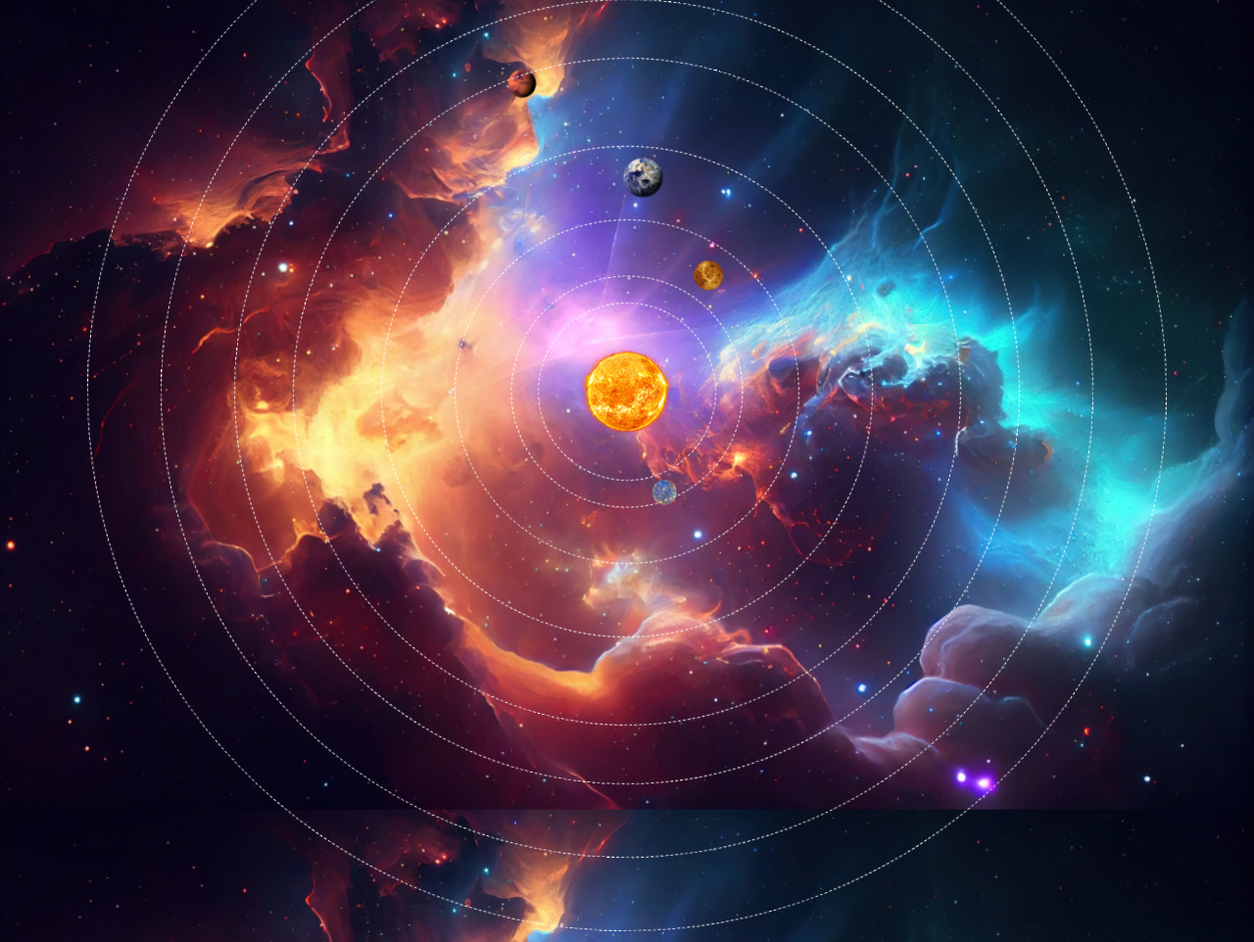
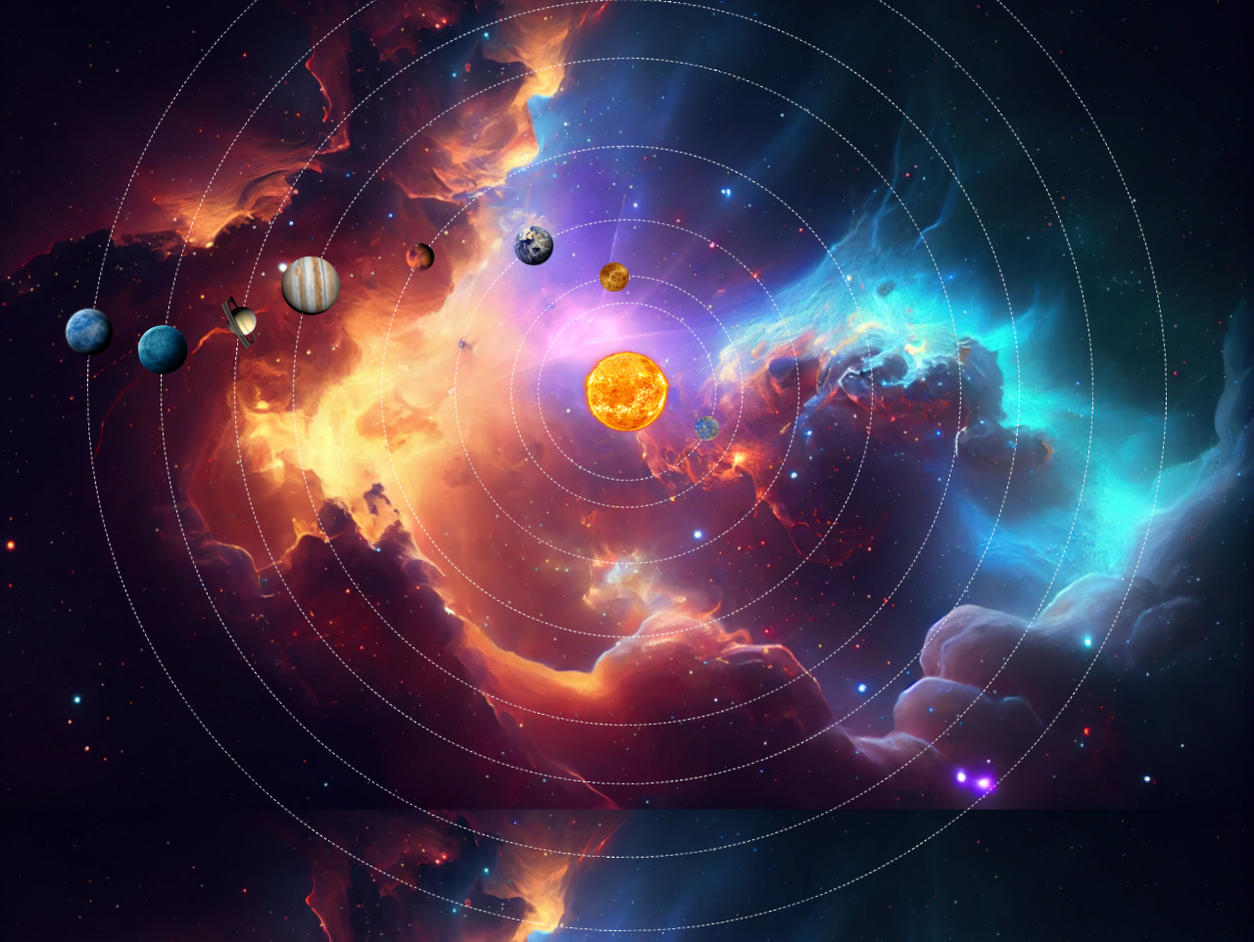
Before and after one commit to enhhtogtoh/node.js, a website: page dom/animations/index.html in a window 1280 px wide. Shown: the whole page at 98% size. Drawn offline with Linux system fonts and the light colour scheme.

Commit message:
animation

```diff
--- a/dom/animations/index.css
+++ b/dom/animations/index.css
@@ -34,14 +34,9 @@ body {
   width: var(--width-image);
   height: var(--height-image);
   background: var(--image-url) center/cover no-repeat;
+  animation: test1 var(--planet-duration) linear infinite;
 }
-
-/* .center-position-mercury {
-  width: 180px;
-  height: 180px;
-  animation: test 8.8s linear infinite;
-}
-@keyframes test {
+@keyframes test1 {
   from {
     transform: translate(-50%, -50%) rotate(0deg);
   }
@@ -49,231 +44,15 @@ body {
     transform: translate(-50%, -50%) rotate(360deg);
   }
 }
-.center-position-venus {
-  width: 235px;
-  height: 235px;
-  animation: position-venus 22.5s linear infinite;
+.planet {
+  position: absolute;
+  top: var(--top);
 }
-@keyframes position-venus {
-  from {
-    transform: translate(-50%, -50%) rotate(0deg);
-  }
-  to {
-    transform: translate(-50%, -50%) rotate(360deg);
-  }
-}
-.center-position-earth {
-  width: 350px;
-  height: 350px;
-  animation: position-earth 36.5s linear infinite;
-}
-@keyframes position-earth {
-  from {
-    transform: translate(-50%, -50%) rotate(0deg);
-  }
-  to {
-    transform: translate(-50%, -50%) rotate(360deg);
-  }
-}
-.center-position-mars {
-  width: 500px;
-  height: 500px;
-  animation: position-mars 68.7s linear infinite;
-}
-@keyframes position-mars {
-  from {
-    transform: translate(-50%, -50%) rotate(0deg);
-  }
-  to {
-    transform: translate(-50%, -50%) rotate(360deg);
-  }
-}
-.center-position-jupiter {
-  width: 680px;
-  height: 680px;
-  animation: position-jupiter 118.6s linear infinite;
-}
-@keyframes position-jupiter {
-  from {
-    transform: translate(-50%, -50%) rotate(0deg);
-  }
-  to {
-    transform: translate(-50%, -50%) rotate(360deg);
-  }
-}
-.center-position-saturn {
-  width: 800px;
-  height: 800px;
-  animation: position-saturn 294.6s linear infinite;
-}
-@keyframes position-saturn {
-  from {
-    transform: translate(-50%, -50%) rotate(0deg);
-  }
-  to {
-    transform: translate(-50%, -50%) rotate(360deg);
-  }
-}
-.center-position-uranus {
-  width: 950px;
-  height: 950px;
-  animation: position-uranus 840s linear infinite;
-}
-@keyframes position-uranus {
-  from {
-    transform: translate(-50%, -50%) rotate(0deg);
-  }
-  to {
-    transform: translate(-50%, -50%) rotate(360deg);
-  }
-}
-.center-position-neptune {
-  width: 1100px;
-  height: 1100px;
-  animation: position-neptune 1600s linear infinite;
-}
-@keyframes position-neptune {
-  from {
-    transform: translate(-50%, -50%) rotate(0deg);
-  }
-  to {
-    transform: translate(-50%, -50%) rotate(360deg);
-  }
-} */
 .orbit {
-  border: 1.5px dashed, white;
+  border: 1.5px dashed white;
   border-radius: 50%;
   position: absolute;
   top: 50%;
   left: 50%;
   transform: translate(-50%, -50%);
 }
-
-/* .mercury {
-  width: 25px;
-  height: 25px;
-  position: absolute;
-  top: 50px;
-  left: 10px;
-  animation: mercury 5.86s linear infinite;
-}
-@keyframes mercury {
-  from {
-    transform: translate(-50%, -50%) rotate(0deg);
-  }
-  to {
-    transform: translate(-50%, -50%) rotate(360deg);
-  }
-}
-.venus {
-  width: 30px;
-  height: 30px;
-  position: absolute;
-  top: 70px;
-  left: 10px;
-  animation: venus 24.3s linear infinite;
-}
-@keyframes venus {
-  from {
-    transform: translate(-50%, -50%) rotate(0deg);
-  }
-  to {
-    transform: translate(-50%, -50%) rotate(360deg);
-  }
-}
-.earth {
-  width: 40px;
-  height: 40px;
-  position: absolute;
-  top: 95px;
-  left: 20px;
-  animation: earth 1s linear infinite;
-}
-@keyframes earth {
-  from {
-    transform: translate(-50%, -50%) rotate(0deg);
-  }
-  to {
-    transform: translate(-50%, -50%) rotate(360deg);
-  }
-}
-.mars {
-  width: 30px;
-  height: 30px;
-  position: absolute;
-  top: 145px;
-  left: 23px;
-  animation: mars 1.025s linear infinite;
-}
-@keyframes mars {
-  from {
-    transform: translate(-50%, -50%) rotate(0deg);
-  }
-  to {
-    transform: translate(-50%, -50%) rotate(360deg);
-  }
-}
-.jupiter {
-  width: 60px;
-  height: 60px;
-  position: absolute;
-  top: 180px;
-  left: 40px;
-  animation: jupiter 0.41s linear infinite;
-}
-@keyframes jupiter {
-  from {
-    transform: translate(-50%, -50%) rotate(0deg);
-  }
-  to {
-    transform: translate(-50%, -50%) rotate(360deg);
-  }
-}
-.saturn {
-  width: 50px;
-  height: 50px;
-  position: absolute;
-  top: 160px;
-  left: 80px;
-  animation: saturn 0.45s linear infinite;
-}
-@keyframes saturn {
-  from {
-    transform: translate(-50%, -50%) rotate(0deg);
-  }
-  to {
-    transform: translate(-50%, -50%) rotate(360deg);
-  }
-}
-.uranus {
-  width: 50px;
-  height: 50px;
-  position: absolute;
-  top: 210px;
-  left: 80px;
-  animation: uranus 0.717s linear infinite;
-}
-@keyframes uranus {
-  from {
-    transform: translate(-50%, -50%) rotate(0deg);
-  }
-  to {
-    transform: translate(-50%, -50%) rotate(360deg);
-  }
-}
-.neptune {
-  width: 50px;
-  height: 50px;
-  position: absolute;
-  top: 260px;
-  left: 82px;
-  animation: neptune 0.717s linear infinite;
-}
-@keyframes neptune {
-  from {
-    transform: translate(-50%, -50%) rotate(0deg);
-  }
-  to {
-    transform: translate(-50%, -50%) rotate(360deg);
-  }
-} */
--- a/dom/animations/index.html
+++ b/dom/animations/index.html
@@ -9,36 +9,7 @@
   <body>
     <div id="galaxy">
       <div class="sun"><img src="./sun.png" alt="sun" class="sun" /></div>
-      <!-- <div class="center-position-mercury orbit">
-        <img src="./mercury.png" alt="mercury" class="mercury" />
-      </div>
-      <div class="center-position-venus orbit">
-        <img src="./venus.png" alt="venus" class="venus" />
-      </div>
 
-      <div class="center-position-earth orbit">
-        <img src="./earth.png" alt="earth" class="earth" />
-      </div>
-
-      <div class="center-position-mars orbit">
-        <img src="./mars.png" alt="mars" class="mars" />
-      </div>
-
-      <div class="center-position-jupiter orbit">
-        <img src="./jupiter.png" alt="jupiter" class="jupiter" />
-      </div>
-
-      <div class="center-position-saturn orbit">
-        <img src="./saturn.png" alt="saturn" class="saturn" />
-      </div>
-
-      <div class="center-position-uranus orbit">
-        <img src="./uranus.png" alt="uranus" class="uranus" />
-      </div>
-
-      <div class="center-position-neptune orbit">
-        <img src="./neptune.png" alt="neptune" class="neptune" />
-      </div> -->
       <div
         class="center-position orbit"
         style="--orbit-duration: 8.8s; --height: 180px; --width: 180px"
@@ -50,9 +21,11 @@
             --width-image: 25px;
             --height-image: 25px;
             --image-url: url(./mercury.png);
+            --top: 90px;
           "
         ></div>
       </div>
+
       <div
         class="center-position orbit"
         style="--orbit-duration: 22.5s; --height: 235px; --width: 235px"
@@ -64,9 +37,11 @@
             --width-image: 30px;
             --height-image: 30px;
             --image-url: url(./venus.png);
+            --top: 110px;
           "
         ></div>
       </div>
+
       <div
         class="center-position orbit"
         style="--orbit-duration: 36.5s; --height: 350px; --width: 350px"
@@ -78,9 +53,11 @@
             --width-image: 40px;
             --height-image: 40px;
             --image-url: url(./earth.png);
+            --top: 150px;
           "
         ></div>
       </div>
+
       <div
         class="center-position orbit"
         style="--orbit-duration: 68.7s; --height: 500px; --width: 500px"
@@ -92,32 +69,73 @@
             --width-image: 30px;
             --height-image: 30px;
             --image-url: url(./mars.png);
+            --top: 220px;
           "
         ></div>
       </div>
+
       <div
         class="center-position orbit"
         style="--orbit-duration: 118.8s; --height: 680px; --width: 680px"
       >
-        <div class="planet center-image"></div>
+        <div
+          class="planet center-image"
+          style="
+            --planet-duration: 0.41s;
+            --width-image: 60px;
+            --height-image: 60px;
+            --image-url: url(./jupiter.png);
+            --top: 320px;
+          "
+        ></div>
       </div>
+
       <div
         class="center-position orbit"
         style="--orbit-duration: 294.8s; --height: 800px; --width: 800px"
       >
-        <div class="planet center-image"></div>
+        <div
+          class="planet center-image"
+          style="
+            --planet-duration: 0.45s;
+            --width-image: 50px;
+            --height-image: 50px;
+            --image-url: url(./saturn.png);
+            --top: 370px;
+          "
+        ></div>
       </div>
+
       <div
         class="center-position orbit"
         style="--orbit-duration: 840s; --height: 950px; --width: 950px"
       >
-        <div class="planet center-image"></div>
+        <div
+          class="planet center-image"
+          style="
+            --planet-duration: 0.717s;
+            --width-image: 50px;
+            --height-image: 50px;
+            --image-url: url(./uranus.png);
+            --top: 450px;
+          "
+        ></div>
       </div>
+
       <div
         class="center-position orbit"
         style="--orbit-duration: 1600s; --height: 1100px; --width: 1100px"
       >
-        <div class="planet center-image"></div>
+        <div
+          class="planet center-image"
+          style="
+            --planet-duration: 0.717s;
+            --width-image: 50px;
+            --height-image: 50px;
+            --image-url: url(./neptune.png);
+            --top: 500px;
+          "
+        ></div>
       </div>
     </div>
   </body>
```
